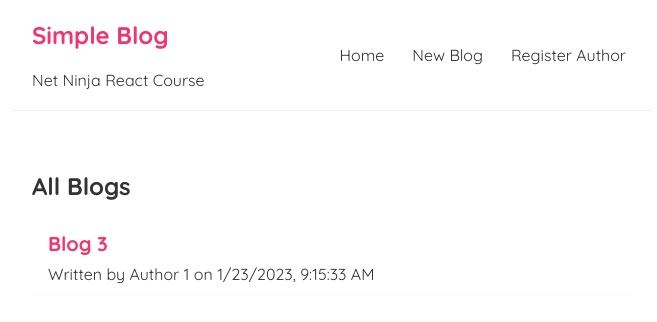
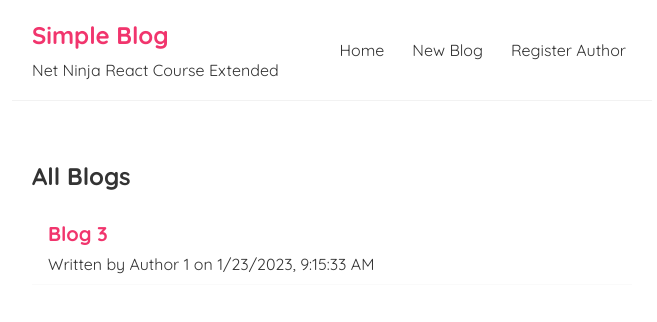
Before and after one commit to wojciechsadlik/react-course-extended, a React (Create React App) app: page / in a window 1280 px wide. Shown: the top 322 px of the page, without its empty margins (308-965 px from the left). Built offline with nearby package versions, Linux system fonts and the light colour scheme; data requests are answered from the project's data file.

Commit message:
blog subtitle changed

```diff
--- a/src/Navbar.tsx
+++ b/src/Navbar.tsx
@@ -5,8 +5,8 @@ const Navbar = () => {
   return (
     <nav className="navbar">
       <div className="title">
-        <h1>Simple Blog</h1><br />
-        <p>Net Ninja React Course</p>
+        <h1>Simple Blog</h1>
+        <p>Net Ninja React Course Extended</p>
       </div>
       <div className="links">
         <Link to="/">Home</Link>
--- a/src/index.css
+++ b/src/index.css
@@ -16,6 +16,7 @@
 }
 .navbar h1 {
   color: #f1356d;
+  margin-bottom: 10px;
 }
 .navbar .links {
   margin-left: auto;
```
Also changed, not shown: 1 other file (tests, documents, lock files or other folders).
